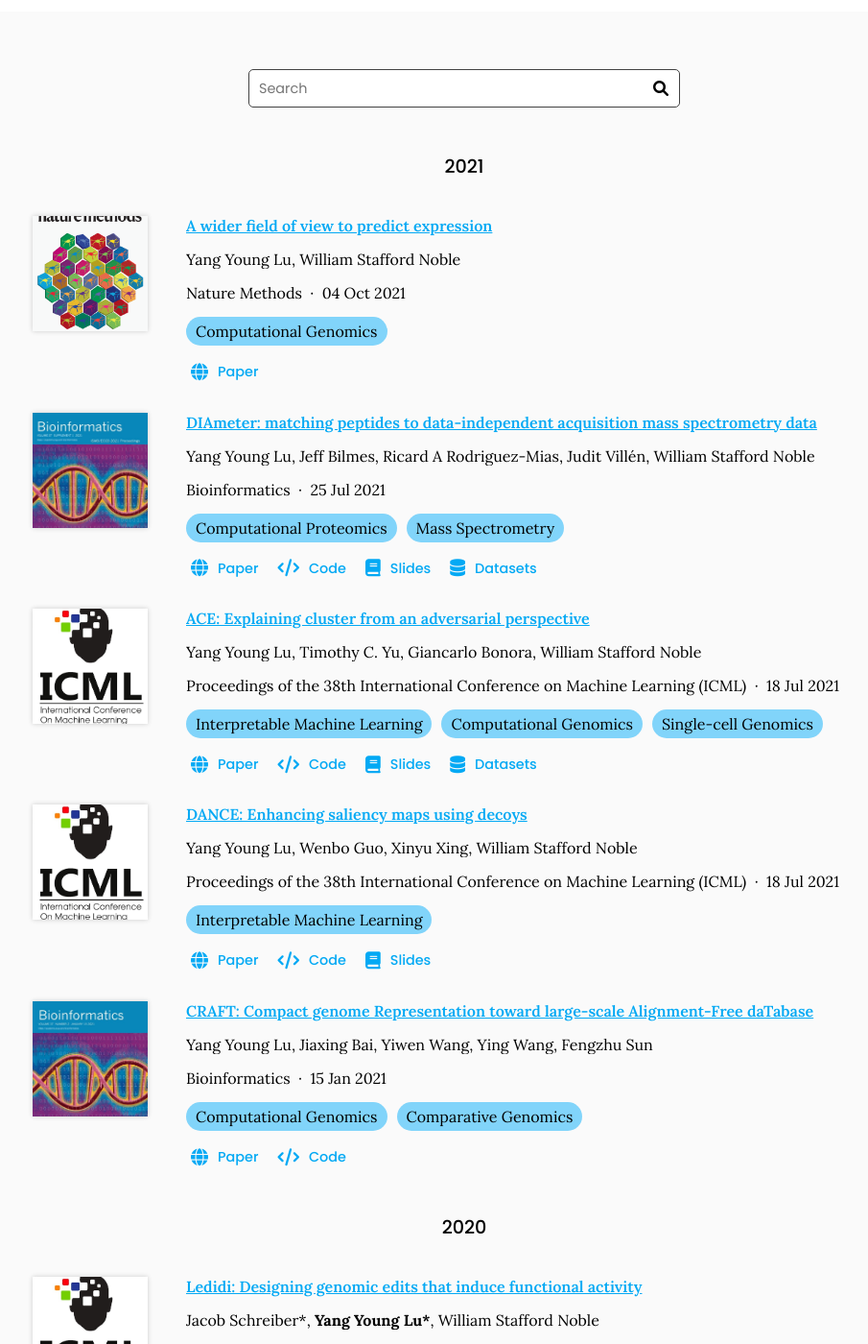
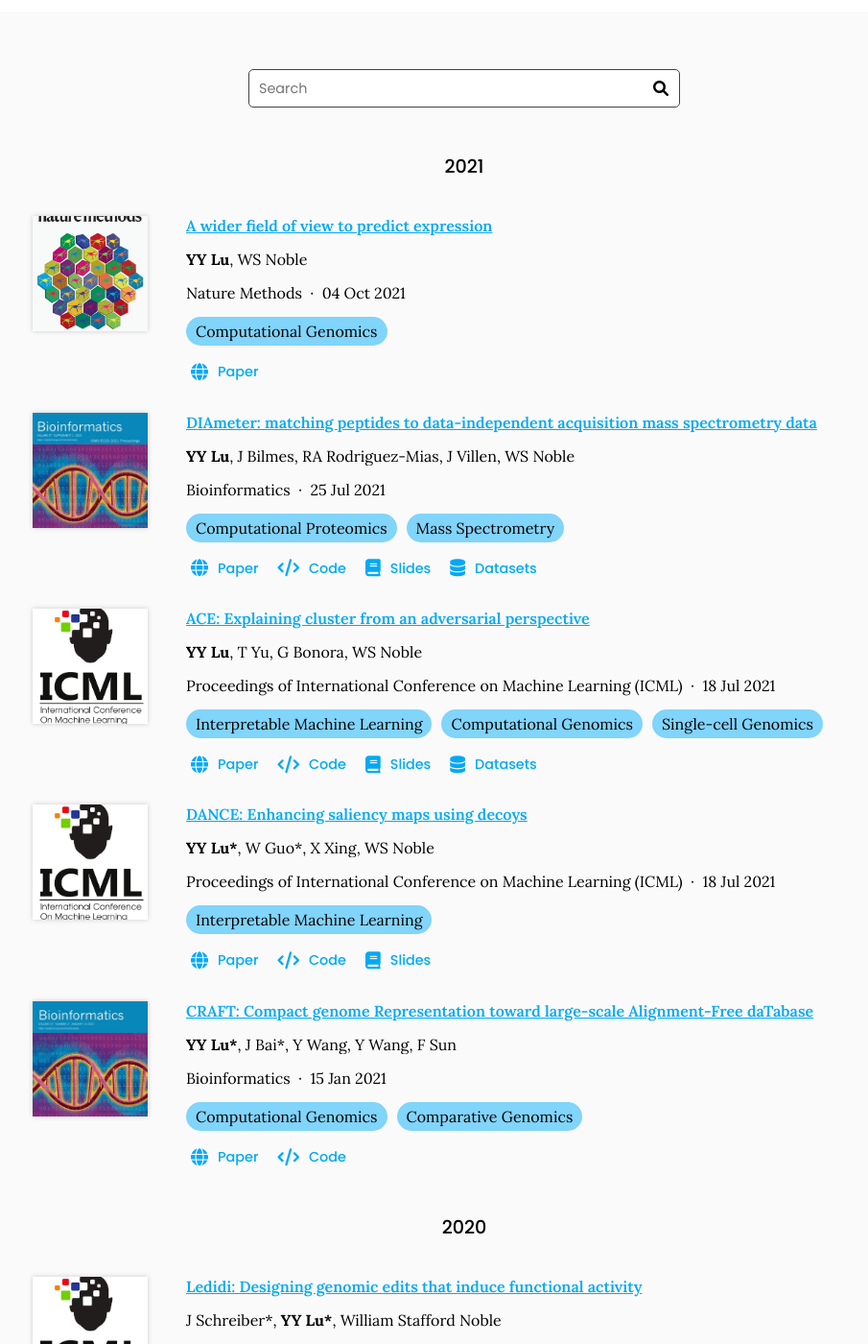
Before and after one commit to batmen-lab/batmen-lab.github.io, a Jekyll site: the page built from research/index.md, in a window 1280 px wide and 1400 px high, scrolled down 421 px. Shown: the whole window at 96% size, without its empty margins (156-1061 px from the left). Built offline with Jekyll 4.4.1, drawn with Linux system fonts in a browser that asks for light colours; some of the changed text lies outside the part shown.

Commit message:
Generate citations

```diff
--- a/_data/citations.yaml
+++ b/_data/citations.yaml
@@ -4,8 +4,8 @@
 - id: doi:10.1038/s41592-021-01259-4
   title: A wider field of view to predict expression
   authors:
-  - Yang Young Lu
-  - William Stafford Noble
+  - <b>YY Lu</b>
+  - WS Noble
   publisher: Nature Methods
   date: '2021-10-04'
   link: https://doi.org/gp8272
@@ -18,12 +18,11 @@
 - id: url:https://proceedings.mlr.press/v139/lu21b.html
   title: 'DANCE: Enhancing saliency maps using decoys'
   authors:
-  - Yang Young Lu
-  - Wenbo Guo
-  - Xinyu Xing
-  - William Stafford Noble
-  publisher: Proceedings of the 38th International Conference on Machine Learning
-    (ICML)
+  - <b>YY Lu*</b>
+  - W Guo*
+  - X Xing
+  - WS Noble
+  publisher: Proceedings of International Conference on Machine Learning (ICML)
   date: '2021-07-18'
   link: https://proceedings.mlr.press/v139/lu21b.html
   author: Yang Lu
@@ -42,12 +41,11 @@
 - id: url:https://proceedings.mlr.press/v139/lu21e.html
   title: 'ACE: Explaining cluster from an adversarial perspective'
   authors:
-  - Yang Young Lu
-  - Timothy C. Yu
-  - Giancarlo Bonora
-  - William Stafford Noble
-  publisher: Proceedings of the 38th International Conference on Machine Learning
-    (ICML)
+  - <b>YY Lu</b>
+  - T Yu
+  - G Bonora
+  - WS Noble
+  publisher: Proceedings of International Conference on Machine Learning (ICML)
   date: '2021-07-18'
   link: https://proceedings.mlr.press/v139/lu21e.html
   image: images/tools/icml21.jpg
@@ -71,11 +69,11 @@
   title: 'DIAmeter: matching peptides to data-independent acquisition mass spectrometry
     data'
   authors:
-  - Yang Young Lu
-  - Jeff Bilmes
-  - Ricard A Rodriguez-Mias
-  - "Judit Vill\xE9n"
-  - William Stafford Noble
+  - <b>YY Lu</b>
+  - J Bilmes
+  - RA Rodriguez-Mias
+  - J Villen
+  - WS Noble
   publisher: Bioinformatics
   date: '2021-07-25'
   link: https://doi.org/gp88gz
@@ -98,11 +96,11 @@
 - id: doi:10.1093/bioinformatics/btaa699
   title: 'CRAFT: Compact genome Representation toward large-scale Alignment-Free daTabase'
   authors:
-  - Yang Young Lu
-  - Jiaxing Bai
-  - Yiwen Wang
-  - Ying Wang
-  - Fengzhu Sun
+  - <b>YY Lu*</b>
+  - J Bai*
+  - Y Wang
+  - Y Wang
+  - F Sun
   publisher: Bioinformatics
   date: '2021-01-15'
   link: https://doi.org/gp88kt
@@ -119,8 +117,8 @@
 - id: url:https://icml-compbio.github.io/icml-website-2020/2020/papers/WCBICML2020_paper_23.pdf
   title: 'Ledidi: Designing genomic edits that induce functional activity'
   authors:
-  - Jacob Schreiber*
-  - <b>Yang Young Lu*</b>
+  - J Schreiber*
+  - <b>YY Lu*</b>
   - William Stafford Noble
   publisher: ICML Workshop on Computational Biology
   date: '2020-07-17'
@@ -148,8 +146,8 @@
   - Yingying Fan
   - Jinchi Lv
   - William Stafford Noble
-  publisher: Proceedings of the 32nd International Conference on Neural Information
-    Processing Systems (NeurIPS)
+  publisher: Proceedings of International Conference on Neural Information Processing
+    Systems (NeurIPS)
   date: '2018-12-03'
   link: https://papers.nips.cc/paper/2018/hash/29daf9442f3c0b60642b14c081b4a556-Abstract.html
   image: images/tools/neurips.png
@@ -173,7 +171,7 @@
   title: 'Big Data Analytics in Metagenomics: Integration, Representation, Management,
     and Visualization'
   authors:
-  - <b>Yang Young Lu</b>
+  - <b>YY Lu</b>
   publisher: Doctoral Thesis, University of Southern California
   date: '2017-12-01'
   link: https://www.proquest.com/openview/d28742f789e37325baa466d61bd8f0d0/1
```
